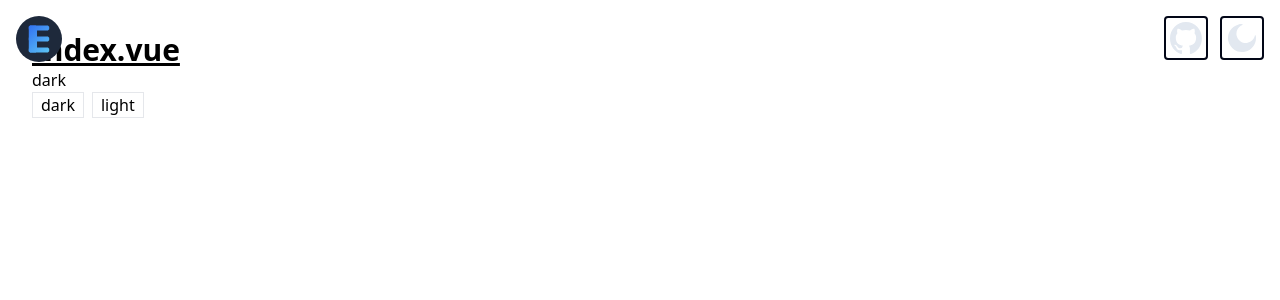
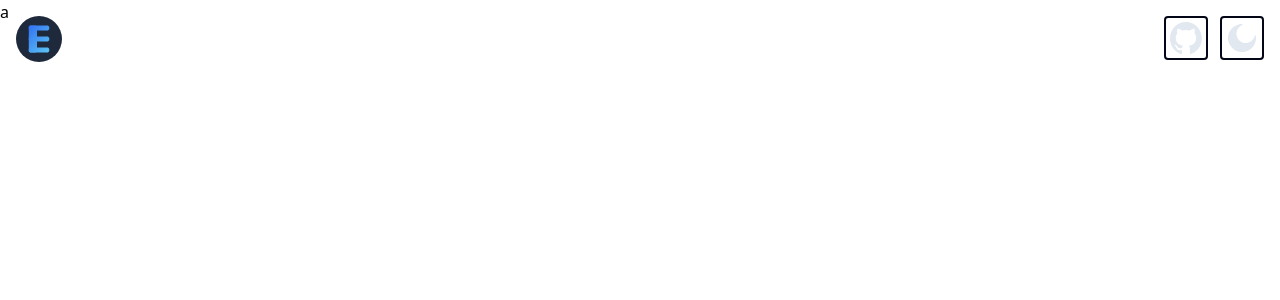
Before and after one commit to eitaar/eitaar.dev, a Nuxt app: page /test in a window 1280 px wide. Shown: the top 300 px of the page. Built offline with nearby package versions, Linux system fonts and the light colour scheme.

Commit message:
I love undertale (test)

```diff
--- a/layouts/default.vue
+++ b/layouts/default.vue
@@ -1,18 +1,18 @@
 <template>
-    <header><div class="fixed w-full">
-        <NuxtLink to="/"><img src="~assets/logo.svg" alt="eitaar.dev Logo" class="w-[5.7vmin] absolute top-[2vmin] left-[2vmin]"></NuxtLink>
+    <header><div class="fixed w-full z-10">
+        <NuxtLink to="/"><img src="~assets/logo.svg" alt="eitaar.dev Logo" class="w-[5.7vmin] absolute top-[2vmin] left-[2vmin] animate-loadLogo "></NuxtLink>
         <!--Dark/Light mode toggle btn-->
-        <button class="transition-all duration-200 border-[0.35vmin] dark:bg-slate-950 border-slate-950  dark:border-slate-200 dark:text-slate-200 px-[0.75vmin] py-[0.75vmin] absolute rounded z-10 top-[2vmin] right-[2vmin]" @click="$colorMode.preference == 'light'?$colorMode.preference = 'dark':$colorMode.preference = 'light'">
+        <button class="transition-all duration-200 border-[0.35vmin] animate-showPage dark:bg-slate-950 border-slate-950  dark:border-slate-200 dark:text-slate-200 px-[0.75vmin] py-[0.75vmin] absolute rounded z-10 top-[2vmin] right-[2vmin]" @click="$colorMode.preference == 'light'?$colorMode.preference = 'dark':$colorMode.preference = 'light'">
             <img v-if="$colorMode.preference == 'light'" alt="goto Github" class="w-[3.5vmin] h-[3.5vmin] transition-all hover:scale-105 duration-200" src="~assets/sun.svg">
             <img v-if="$colorMode.preference == 'dark'" alt="goto Github" class="w-[3.5vmin] h-[3.5vmin] transition-all hover:scale-105 duration-200" src="~assets/moon.svg">
         </button>
         <!--Navigation links-->
-        <div class=" top-[2vmin] right-[9vmin] border-[0.35vmin] px-[0.5vmin] py-[0.5vmin] absolute transition-all duration-200 rounded border-slate-950 dark:border-slate-200" @click="openUrl('https://github.com/eitaar')">
+        <div class=" top-[2vmin] right-[9vmin] border-[0.35vmin] animate-showPage px-[0.5vmin] py-[0.5vmin] absolute transition-all duration-200 rounded border-slate-950 dark:border-slate-200" @click="openUrl('https://github.com/eitaar')">
             <img v-if="$colorMode.preference == 'light'" alt="Light Mode" class="h-[4vmin] w-[4vmin] transition-all duration-200 hover:scale-105"src="~assets/github.svg"/>
             <img v-if="$colorMode.preference == 'dark'"src="~assets/github-w.svg" alt="Dark Mode" class="h-[4vmin] w-[4vmin] transition-all duration-200 hover:scale-105"/>
         </div>
     </div></header>
-    <div><slot /></div>
+    <div ><slot /></div>
 </template>
 <script setup>
 import { ref, onMounted, computed } from "vue";
--- a/nuxt.config.ts
+++ b/nuxt.config.ts
@@ -1,6 +1,6 @@
 export default defineNuxtConfig({
   devtools: { enabled: false },
-  ssr: true,
+  ssr:false,
   target: "static",
   modules:["@nuxtjs/tailwindcss", "@vueuse/nuxt", '@nuxtjs/color-mode','@nuxtjs/google-fonts'],
   googleFonts: {
--- a/pages/index.vue
+++ b/pages/index.vue
@@ -2,7 +2,7 @@
     <!--Background overlay-->
     <div class="transition-all duration-200 fixed top-0 left-0 w-screen h-screen z-[-1] bg-slate-200 dark:bg-slate-950"/>
     <!--Title Area-->
-    <div class="title-wrapper absolute top-1/2 left-1/2 transform -translate-x-1/2 -translate-y-1/2 text-center font-bold text-5xl select-none">
+    <div class="animate-showPage"><div class="title-wrapper absolute top-1/2 left-1/2 transform -translate-x-1/2 -translate-y-1/2 text-center font-bold text-5xl select-none">
         <h1 class="title text-slate-950 dark:text-slate-200 text-[7.5vmin] font-roboto font-bold">eitaar.dev</h1>
     </div>
     <!--Title Button (currently link to github)-->
@@ -11,7 +11,7 @@
         @click="openUrl('https://github.com/eitaar')"
         class="btn transition-all hover:scale-105 border-[0.35vmin] duration-200 rounded px-[2vmin] py-[1vmin] dark:bg-slate-950 border-slate-950 dark:border-slate-200 dark:text-slate-200 text-[2vmin] text-slate-950"
         :disabled="loaded">Github</button>
-    </div>
+    </div></div>
 </template>
 
 <script setup>
--- a/pages/test.vue
+++ b/pages/test.vue
@@ -1,10 +1,3 @@
 <template>
-    <div class="p-8">
-      <h1 class="text-3xl font-bold underline">Index.vue</h1>
-      <p class="dark:bg-black dark:text-white">{{ $colorMode.preference }}</p>
-      <div class="space-x-2">
-        <button class="px-2 border border-1" @click="$colorMode.preference = 'dark'">dark</button>
-        <button class="px-2 border border-1" @click="$colorMode.preference = 'light'">light</button>
-      </div>
-    </div>
+  <h1>a</h1>
   </template>
--- a/tailwind.config.js
+++ b/tailwind.config.js
@@ -8,16 +8,31 @@ module.exports = {
     "./plugins/**/*.{js,ts}",
     "./nuxt.config.{js,ts}",
     "./app.vue",
-],
+  ],
   theme: {
-    extend : {
-      fontFamily:{
+    extend: {
+      fontFamily: {
         roboto: ['Roboto', 'sans-serif'],
       },
-      animation : {
+      animation: {
+        loadLogo: 'loadLogo 1s cubic-bezier(0.4, 0, 0.2, 1) forwards',
+        showPage: 'showPage 1s cubic-bezier(0.4, 0, 0.2, 1) forwards',
       },
       keyframes: {
-        }
-      }
-  }
+        loadLogo: {
+          '0%': { transform: 'translate(-50%, -50%) scale(3)', opacity: '1', left: '50vw', top: '50vh' },
+          '10%, 25%, 40%': { opacity: '0' },
+          '17.5%, 32.5%, 47.5%': { opacity: '1' },
+          '50%': { transform: 'translate(-50%, -50%) scale(3)', left: '50vw', top: '50vh' },
+          '75%': { transform: 'translate(0%, 0%) scale(1)', left: '2vmin', top: '2vmin' },
+          '100%': { transform: 'translate(0%, 0%)', left: '2vmin', top: '2vmin' },
+        },
+        showPage: {
+          '0%': { opacity: '0' },
+          '55%': { opacity: '0' },
+          '100%': { opacity: '1' },
+        },
+      },
+    },
+  },
 };
```
